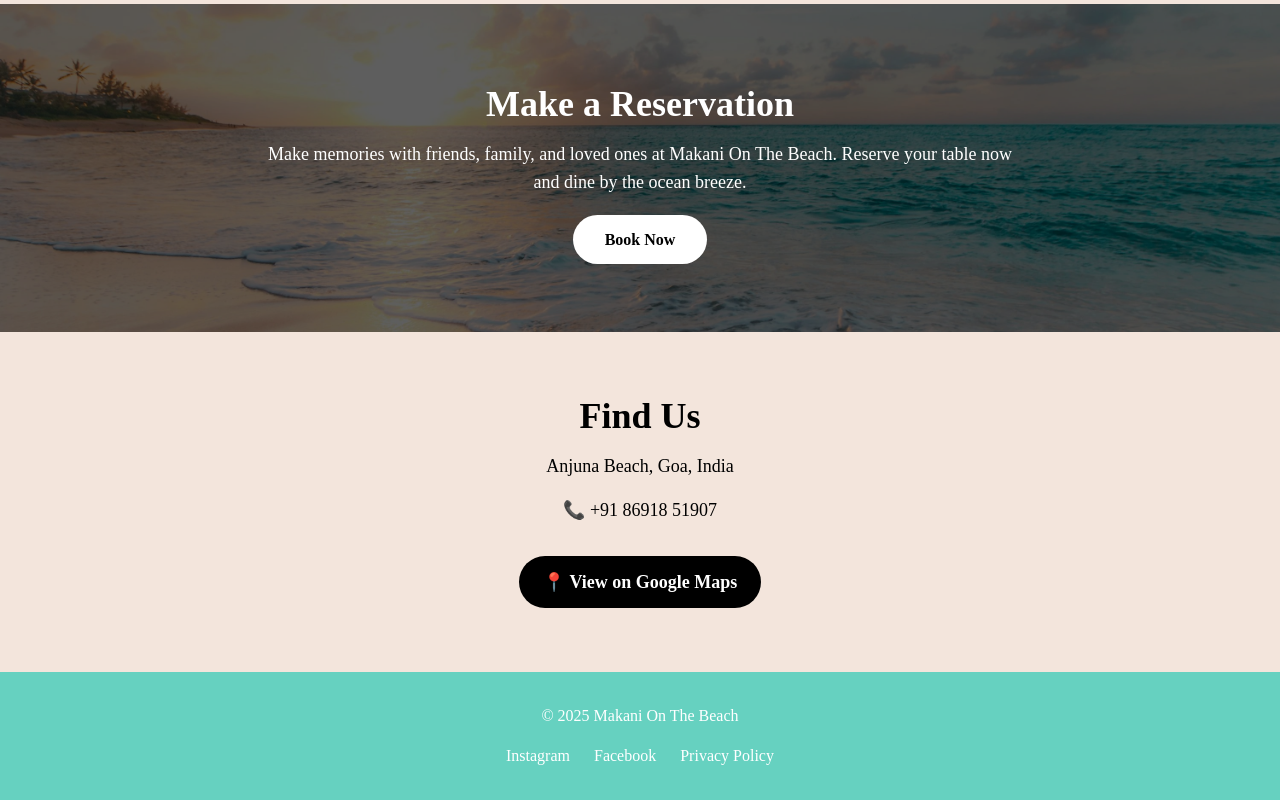
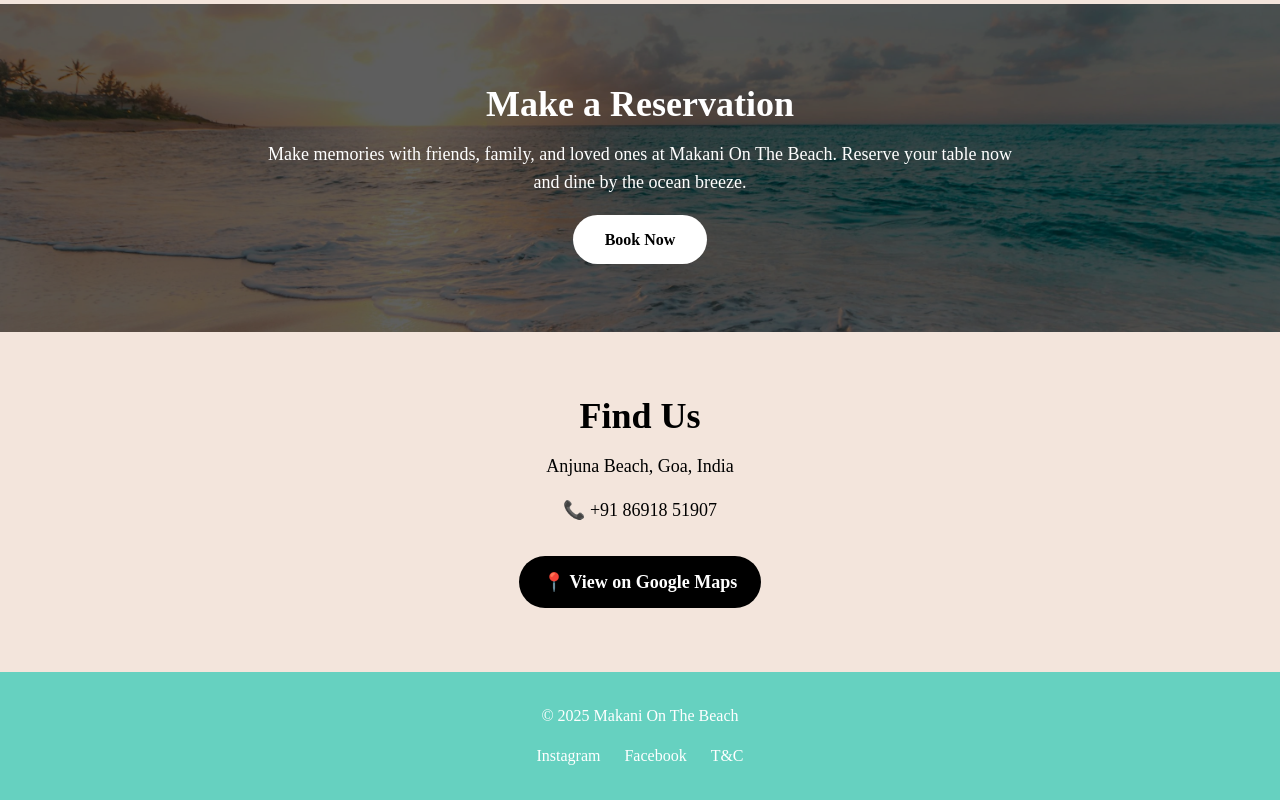
Before and after one commit to Jacinta17/landingmakani, a plain HTML site: page index.html in a window 1280 px wide. Shown: the part 3655-4455 px from the top of the page. Drawn offline with nearby package versions, Linux system fonts and the light colour scheme.

Commit message:
Update index.html

```diff
--- a/index.html
+++ b/index.html
@@ -129,7 +129,7 @@
   <div class="flex justify-center gap-6 flex-wrap">
     <a href="https://www.instagram.com/makanigoa/" class="hover:text-blue-500">Instagram</a>
     <a href="https://www.facebook.com/makanigoa/" class="hover:text-blue-500">Facebook</a>
-    <a href="/privacy-policy.pdf" target="_blank" class="hover:text-blue-500">Privacy Policy</a>
+    <a href="images/website_tnc.pdf" target="_blank" class="hover:text-blue-500">T&C</a>
   </div>
 </footer>
 
```
